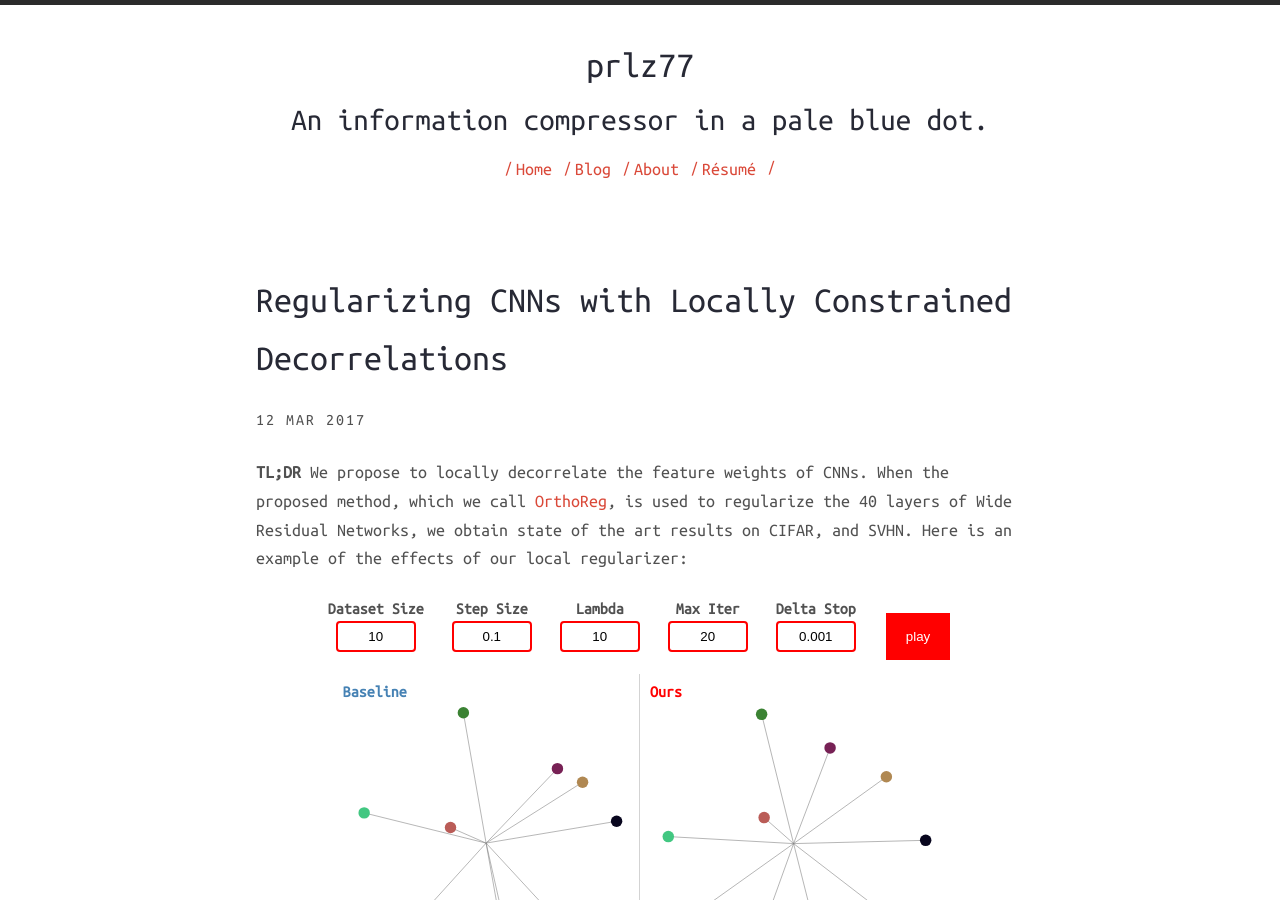
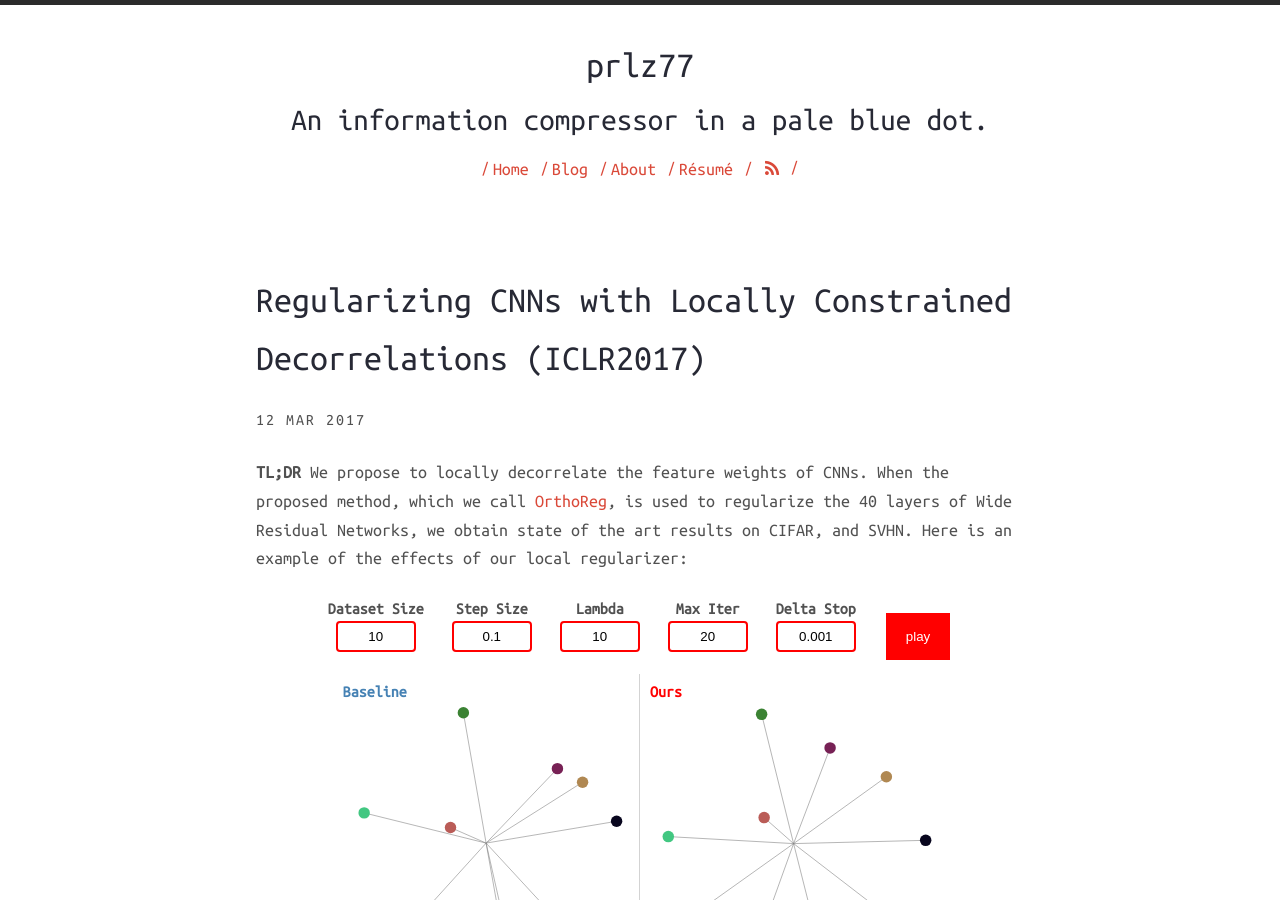
Before and after one commit to prlz77/prlz77.github.io, a Jekyll site: the page built from _posts/2017-12-11-iclr2017-stats.markdown, in a window 1280 px wide and 900 px high. Built offline with Jekyll 4.4.1, drawn with Linux system fonts in a browser that asks for light colours; nearby versions of some CDN libraries; formulas are drawn with MathJax 3; comment, search, counter and statistics services are not loaded.

Commit message:
upload last source

```diff
--- a/_includes/header-links.html
+++ b/_includes/header-links.html
@@ -11,6 +11,9 @@
 	<li>
 		<a href="{{ '/resume' | prepend: site.baseurl | prepend: site.url }}">Résumé</a><span>/</span>
 	</li>
+	<li>
+        <a href="{{ '/index.xml' | prepend: site.baseurl | prepend: site.url }}"><i style="margin-left:0.5em" class="fa fa-rss" aria-hidden="true"></i></a><span>/</span>
+	</li>
 	<!--{% if site.harmony.social.github %}
 	<li>
 		<a title="{{ site.harmony.social.github }} on Github"
--- a/_layouts/default.html
+++ b/_layouts/default.html
@@ -8,6 +8,7 @@
         <meta name="description" content="{% if page.meta_description %}{{ page.meta_description }}{% else %}{{ site.harmony.meta_description }}{% endif %}">
         <link rel="canonical"
         href="{{ page.url | replace:'index.html','' | prepend: site.baseurl | prepend: site.url }}">
+        <link rel="stylesheet" href="https://maxcdn.bootstrapcdn.com/font-awesome/4.5.0/css/font-awesome.min.css">
 
         <!-- Harmony styles -->
         <link rel="stylesheet" type="text/css" href="{{ site.baseurl }}/assets/css/main.css">
--- a/_layouts/resume.html
+++ b/_layouts/resume.html
@@ -24,9 +24,6 @@ b {
   color: rgba(255,110,110,1);
 }
 </style>
-<head>
-  <link rel="stylesheet" href="https://maxcdn.bootstrapcdn.com/font-awesome/4.5.0/css/font-awesome.min.css">
-</head>
 <div class="page-content wc-container">
   <div><div style="position:relative; left:0; display:inline-block; width:50%;"><h1>{{ site.data.resume.name }}</h1></div><div style="text-align:right; position:relative; display:inline-block; width:50%;"><a onclick="this.innerHTML='{{site.data.resume.mail}}'"><i class="fa fa-envelope fa-3x"></i></a> <a href="http://www.github.com/{{site.data.resume.github}}"><i class="fa fa-github fa-3x"></i></a></div></div>
   {{ site.data.resume.description }}
--- a/_posts/2017-12-11-iclr2017-stats.markdown
+++ b/_posts/2017-12-11-iclr2017-stats.markdown
@@ -1,6 +1,6 @@
 ---
 layout: post
-title: Regularizing CNNs with Locally Constrained Decorrelations
+title: Regularizing CNNs with Locally Constrained Decorrelations (ICLR2017)
 date: 2017-03-12 22:00
 description: Regularizing CNNs with Locally Constrained Decorrelations
 comments: true
```
